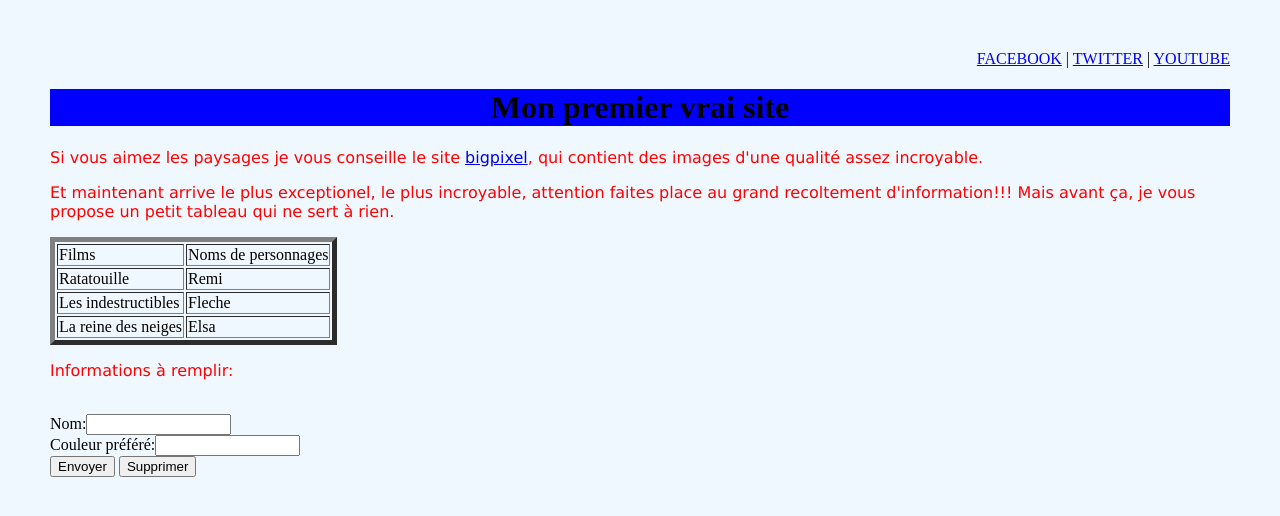
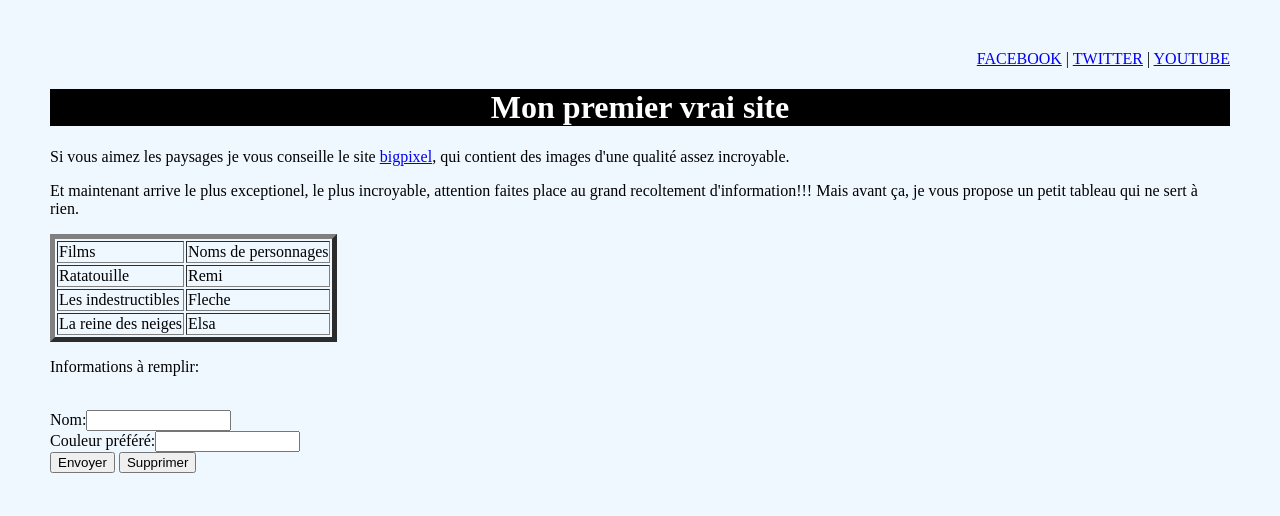
Before and after one commit to acoubidou/testhtml, a plain HTML site: page index.html in a window 1280 px wide. Drawn offline with Linux system fonts and the light colour scheme.

Commit message:
Update sami.css

```diff
--- a/sami.css
+++ b/sami.css
@@ -5,10 +5,11 @@ body
 h1
 {
     text-align: center;
-    background-color: blue;
+    background-color: black;
+    color: white;
 }
 p
 {
-    font-family: Verdana;
-    color: red;
+    font-family: Futura;
+    color: black;
 }
```
